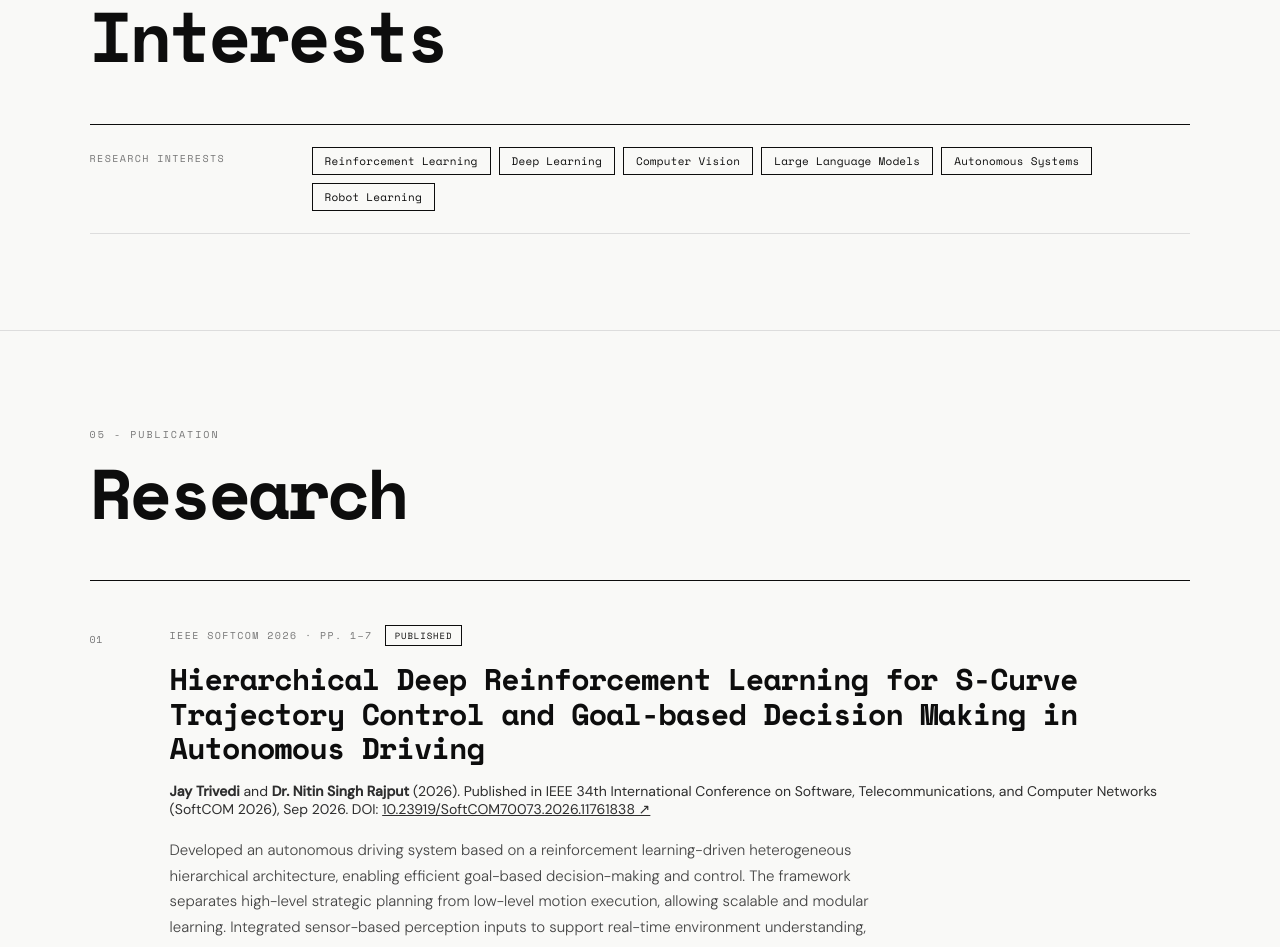
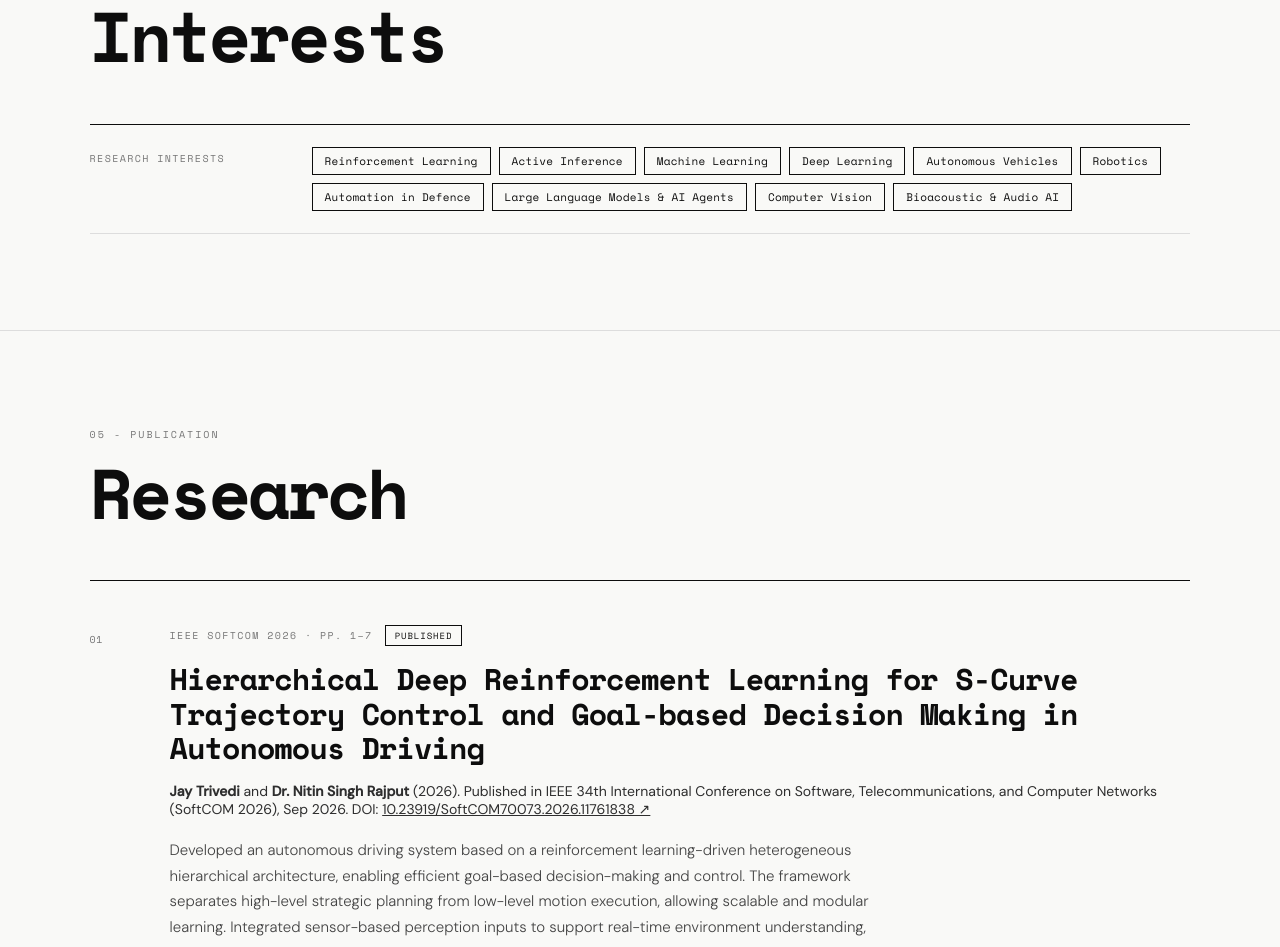
Before and after one commit to JayUT10/JayUT10.github.io, a plain HTML site: page index.html in a window 1280 px wide. Shown: the part 3065-4012 px from the top of the page. Drawn offline with nearby package versions, Linux system fonts and the light colour scheme.

Commit message:
Sync Research Interests list with research resume
Co-Authored-By: Claude Sonnet 5 <noreply@anthropic.com>

```diff
--- a/index.html
+++ b/index.html
@@ -447,11 +447,15 @@
       <div class="skill-cat">Research Interests</div>
       <div class="skill-chips">
         <span class="chip">Reinforcement Learning</span>
+        <span class="chip">Active Inference</span>
+        <span class="chip">Machine Learning</span>
         <span class="chip">Deep Learning</span>
+        <span class="chip">Autonomous Vehicles</span>
+        <span class="chip">Robotics</span>
+        <span class="chip">Automation in Defence</span>
+        <span class="chip">Large Language Models &amp; AI Agents</span>
         <span class="chip">Computer Vision</span>
-        <span class="chip">Large Language Models</span>
-        <span class="chip">Autonomous Systems</span>
-        <span class="chip">Robot Learning</span>
+        <span class="chip">Bioacoustic &amp; Audio AI</span>
       </div>
     </div>
   </div>
```
